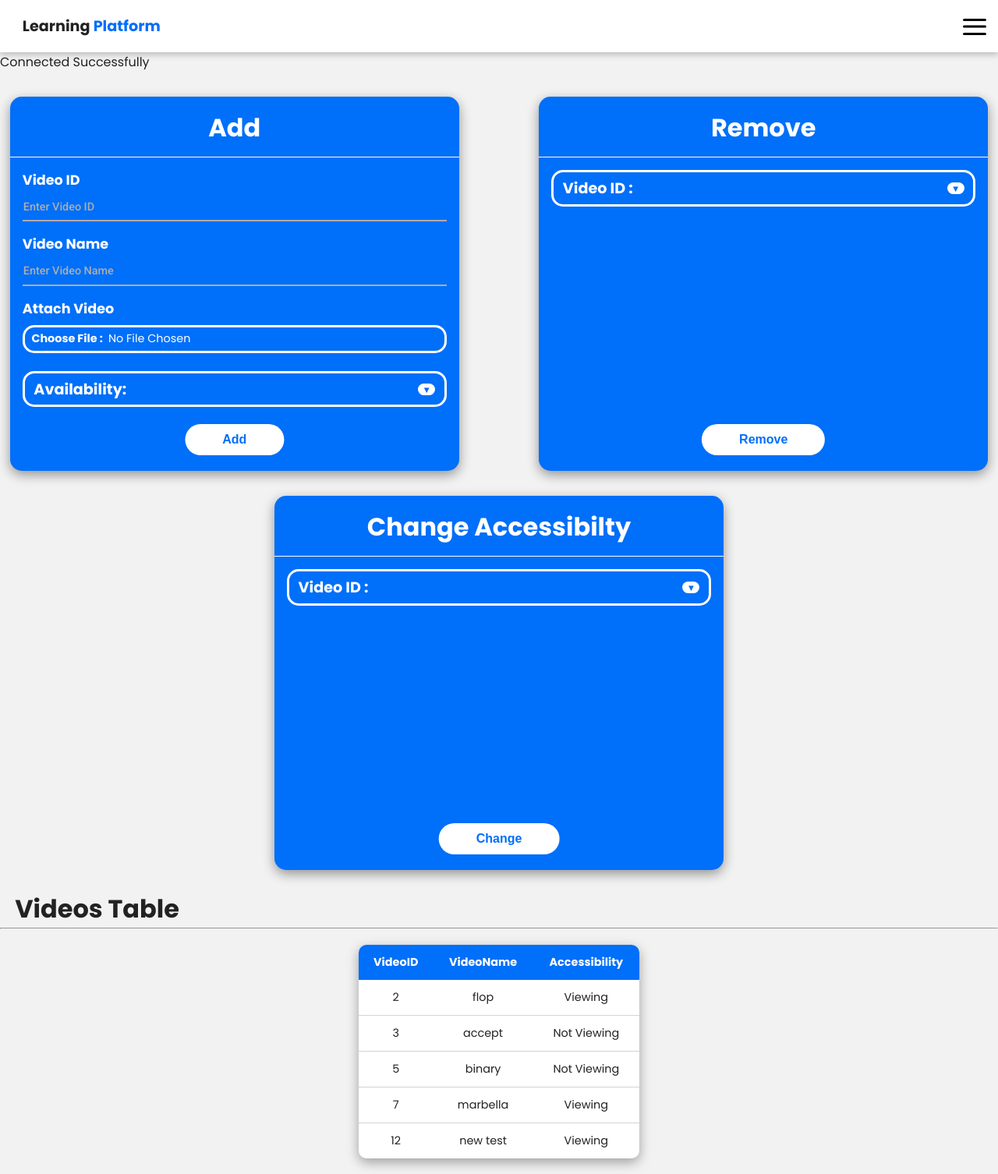
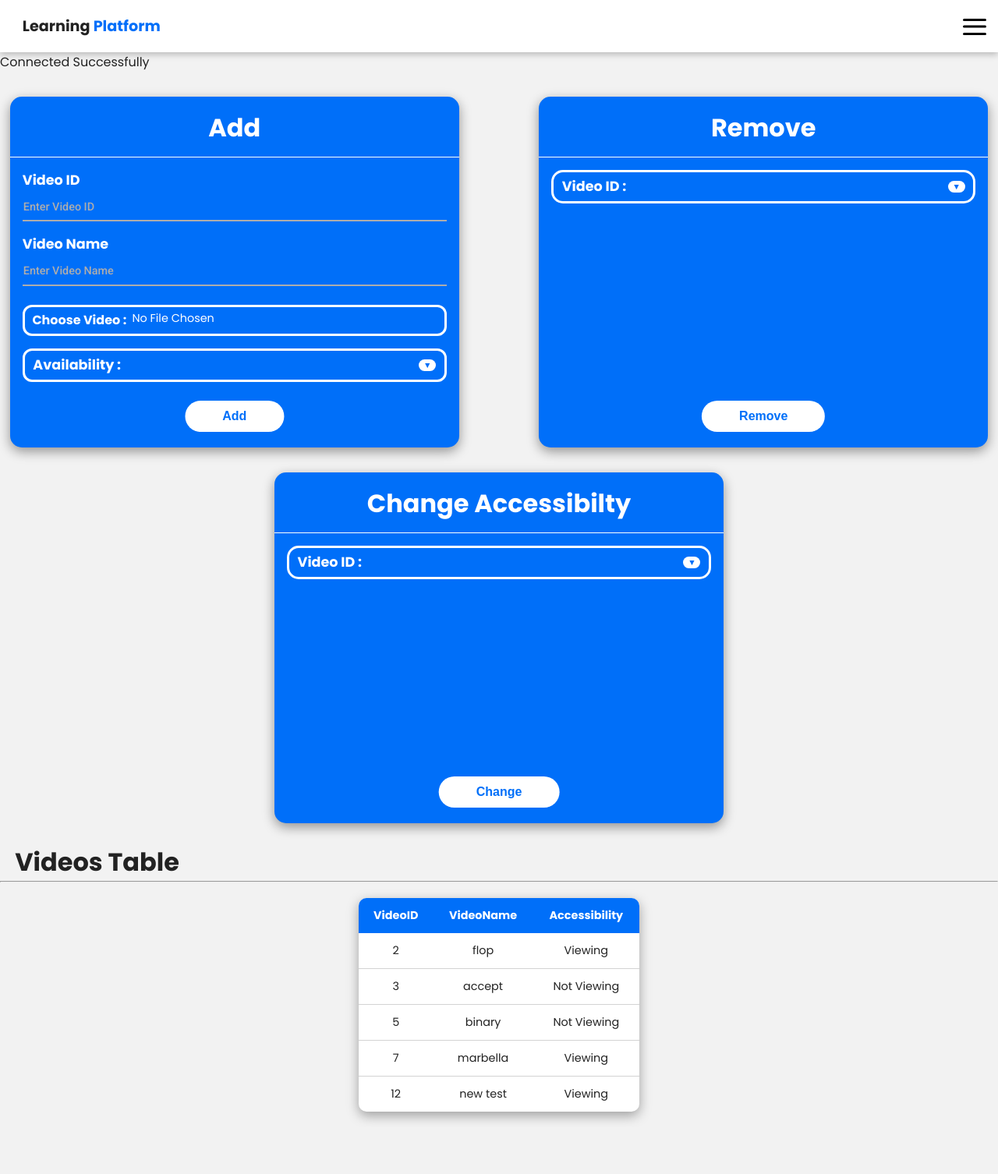
Before and after one commit to Amr-Hegazy1/Learning-Platform-Demo, a PHP site: page /TCD/managevideos.php in a window 1280 px wide. Shown: the whole page at 78% size. After the commit the page ends 1439 px from the top, so only its background shows below. Run offline with PHP 8.4, Linux system fonts and the light colour scheme; a user stored in the database is signed in; data comes from the database, SQL or seed files in the repository.

Commit message:
Add files via upload

```diff
--- a/manageposts.php
+++ b/manageposts.php
@@ -35,7 +35,6 @@
                     <span></span>
                 </div>
 
-                <div class="name">Attachments</div>
                     <input type="file" id="file-button"required name="attachment" \class="file-input" hidden="hidden">
                     <label for="file-button" class="choose-file">
                         Choose File :<span id="file-text">No File Chosen</span>
--- a/managevideos.php
+++ b/managevideos.php
@@ -37,13 +37,11 @@
                                 <span></span>
                             </div>
 
-                        <div class="name">Attach Video</div>
-
-                                <input type="file" id="file-button" required name="file" class="file-input" hidden="hidden">
-                                <label for="file-button" class="choose-file">
-                                    Choose File :<span id="file-text">No File Chosen</span>
-                                </label>
-                                <span></span>
+                            <input type="file" id="file-button" required name="file" class="file-input" hidden="hidden">
+                            <label for="file-button" class="choose-file">
+                                Choose Video :<span id="file-text">No File Chosen</span>
+                            </label>
+                            <span></span>
 
                             <select name="accessbit" id="id" required hidden="hidden">
                                 <option value="1">Available</option>
@@ -51,7 +49,7 @@
                             </select>
 
                             <div class="drop-down drop-down-avai" id="drop-down">
-                                <div class="name" id="assign-drop">Availability: <span id="selected-drop"></span></div>
+                                <div class="name" id="assign-drop">Availability : <span id="selected-drop"></span></div>
                                 <div id="drop-button">▼</div>
                             </div>
                             <div class="options-cont avai-options avai-options-wrapped" id="options">
--- a/styles.css
+++ b/styles.css
@@ -182,7 +182,7 @@ video {
 }
 
 .add-video-segment{
-    height: 400px;
+    height: 380px;
 }
 
 .title{
@@ -273,7 +273,7 @@ input:focus::placeholder {
 }
 
 .submit:hover{
-    padding: 0.9em 4em;
+    padding: 0.9em 3.7em;
     transition: 0.5s;
 }
 
@@ -289,14 +289,16 @@ input:focus::placeholder {
 }
 
 .choose-file{
-    margin-top: 0.6em;
+    margin-top: 1.5em;
     border: 3px solid white;
     display: flex;
     padding: 0.3em 0.6em;
-    border-radius: 15px;
+    border-radius: 12px;
     cursor: pointer;
-    font-size: 0.65em;
+    font-size: 0.8em;
     font-weight: bold;
+    white-space: nowrap;
+    overflow-x: auto;
 }
 
 .choose-file span{
@@ -309,8 +311,8 @@ input:focus::placeholder {
 }
 
 .drop-down #drop-button{
-    display: flex;
-    justify-content: center;
+    display: block;
+    text-align: center;
     color: var(--primary-color);
     background-color: white;
     font-size: 0.6em;
@@ -328,7 +330,7 @@ input:focus::placeholder {
 .options-cont{
     position: absolute;
     height: 0;
-    top:112px;
+    top:116px;
     width: 40px;
     right:1.5em;
     background-color: white;
@@ -340,7 +342,7 @@ input:focus::placeholder {
 
 
 .remove-ans-wrapped,.change-acc-warpped,.change-ans-wrapped{
-    top: 148px;
+    top: 153px;
 }
 
 #drop-button:hover{
@@ -379,11 +381,14 @@ input:focus::placeholder {
 }
 
 .drop-down-avai{
-    margin-top: 1.2em;
+    border-radius: 12px;
+    margin-top: 0.9em;
+    white-space: nowrap;
+    overflow-x: auto;
 }
 
 .avai-options{
-    top: 327px;
+    top: 293px;
     width: 100px;
 }
 
@@ -506,6 +511,8 @@ input:focus::placeholder {
 
 }
 
+
+
 .post-cont a{
     color: var(--primary-color);
     text-decoration: none;
@@ -518,7 +525,7 @@ input:focus::placeholder {
     cursor: pointer;
 }
 .post-cont a:hover{
-    padding:0.9em 4em;
+    padding:0.9em 3.7em;
     transition: 0.5s;
 }
 .qa-change .name,.ask-quest-cont .name{
@@ -614,6 +621,14 @@ input:focus::placeholder {
     font-size: 0.9em;
 }
 
+.ask-quest-cont input::placeholder{
+    font-size: 0.9em;
+}
+
+.ask-quest-cont input{
+    font-size: 0.9em;
+}
+
 .answer-teacher{
     font-size: 1em;
     margin-bottom: 0.3em;
@@ -632,7 +647,7 @@ input:focus::placeholder {
     border-radius: 0 10px 0 0;
 }
 
-.table::-webkit-scrollbar,.table-cont::-webkit-scrollbar,.all-quest::-webkit-scrollbar,.add-user-seg::-webkit-scrollbar{
+.table::-webkit-scrollbar,.table-cont::-webkit-scrollbar,.all-quest::-webkit-scrollbar,.add-user-seg::-webkit-scrollbar,.choose-file::-webkit-scrollbar,.drop-down-avai::-webkit-scrollbar{
     height: 8px;
     width:8px;
 }
@@ -644,7 +659,7 @@ input:focus::placeholder {
 }
 
 /* Track */
-.table::-webkit-scrollbar-track,.table-cont::-webkit-scrollbar-track,.options-cont::-webkit-scrollbar-track,.all-quest::-webkit-scrollbar-track,.add-user-seg::-webkit-scrollbar-track{
+.table::-webkit-scrollbar-track,.table-cont::-webkit-scrollbar-track,.options-cont::-webkit-scrollbar-track,.all-quest::-webkit-scrollbar-track,.add-user-seg::-webkit-scrollbar-track,.choose-file::-webkit-scrollbar-track,.drop-down-avai::-webkit-scrollbar-track{
     background:transparent;
 }
 
@@ -654,35 +669,26 @@ input:focus::placeholder {
     border-radius: 10px;
 }
 
-.add-user-seg::-webkit-scrollbar-thumb{
+.add-user-seg::-webkit-scrollbar-thumb,.choose-file::-webkit-scrollbar-thumb,.drop-down-avai::-webkit-scrollbar-thumb{
     background-color: white;
     border-radius: 10px;
 }
 
-@media screen and (min-width: 440px){
-    .add-video-segment{
-        height: 380px;
-    }
-    .avai-options-wrapped{
-        top: 312px;
-    }
-}
-
 @media screen and (min-width: 443px){
     .remove-ans-wrapped{
-        top: 112px;
+        top: 116px;
     }
 }
 
 @media screen and (min-width: 465px){
     .change-ans-wrapped{
-        top: 112px;
+        top: 116px;
     }
 }
 
 @media screen and (min-width: 565px){
     .change-acc-warpped{
-        top: 112px;
+        top: 116px;
     }
 }
 
@@ -716,7 +722,16 @@ input:focus::placeholder {
         height: 350px;
     }
 
+    .submit:hover{
+        padding: 0.8em 3.6em;
+        transition: 0.5s;
+    }
+
     .name{
+        font-size: 1.1em;
+    }
+
+    .drop-down{
         font-size: 1.1em;
     }
 
@@ -729,11 +744,11 @@ input:focus::placeholder {
     }
 
     .choose-file{
-        font-size: 0.9rem;
+        font-size: 1em;
     }
 
-    .add-video-segment {
-        height: 470px;
+    .choose-file span{
+        font-size: 0.9em;
     }
 
     .text-field input{
@@ -750,7 +765,7 @@ input:focus::placeholder {
     }
 
     .options-cont{
-        top: 136px;
+        top: 138px;
     }
 
     .add-user-seg .title{
@@ -762,7 +777,7 @@ input:focus::placeholder {
     }
 
     .change-acc-warpped{
-        top: 174px;
+        top: 186px;
     }
 
     .add-video-segment #options1{
@@ -792,20 +807,21 @@ input:focus::placeholder {
     }
 
     .avai-options{
-        top: 390px;
+        top: 367px;
     }
 
     .add-video-segment{
-        height: 480px;
+        height: 450px;
     }
+
     .drop-down-avai #selected-drop{
         font-size: 0.85em
     }
 }
 
-@media screen and (min-width: 676px){
+@media screen and (min-width: 752px){
     .change-acc-warpped{
-        top: 130px;
+        top: 138px;
     }
 }
 
--- a/submitassignment.php
+++ b/submitassignment.php
@@ -18,7 +18,7 @@
             $getavas = $db->query("SELECT * FROM assignments"); //Get available assignments?>
                         <div class="container center">
                     <div class="segment">
-                    <h1 class="title">Post</h1>
+                    <h1 class="title">Submit</h1>
                     <div class="line"></div>
                     <form method="POST" enctype="multipart/form-data">
                         <select name='id' id='id' hidden="hidden">
@@ -50,8 +50,6 @@
                     </ul>
                 </div>
                 <div id="exit-drop" class="close"></div>
-
-                        <div class="name" id="submit-attachment">Attachments</div>
                         <input type="file" id="file-button"required name="work" class="file-input" hidden="hidden">
                         <label for="file-button" class="choose-file">
                             Choose File :<span id="file-text">No File Chosen</span>
--- a/viewprogress.php
+++ b/viewprogress.php
@@ -57,6 +57,7 @@
             <form method="POST" enctype="multipart/form-data">
                 <input type="submit" name="export" value="Download" class="submit">
             </form>
+            </div>
             <?php
             if(isset($_POST["export"])){
                 header('Content-Type: application/xls');
@@ -88,14 +89,11 @@
 
         function displayAssignmentDetails($db){
             $all = $db->query("SELECT * FROM `assignments`");
-            echo "<div class='all-quest'>";
             echo "<div class='qa-cont'>";
             while($x = $all->fetch_assoc()){
                 echo $x['AssignmentID']." : ";
                 echo $x['Description']."<br>";
             }
-            echo "</div>";
-            echo "</div>";
         }
 
 
```
